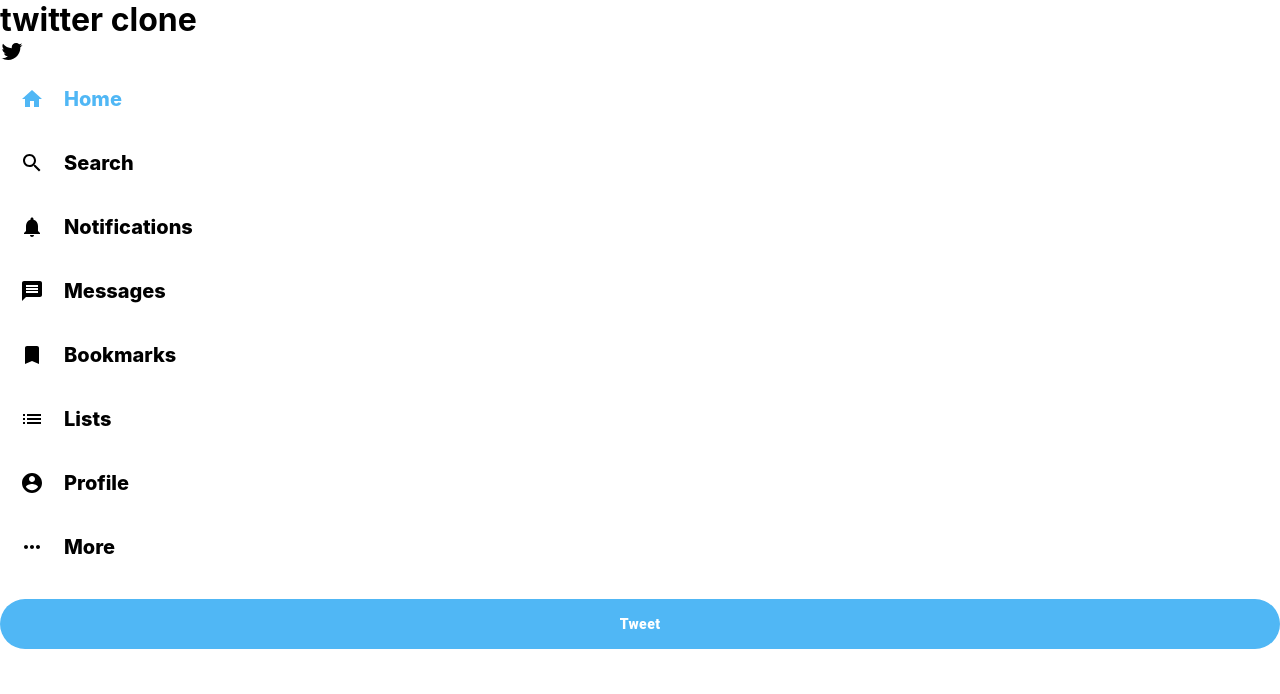
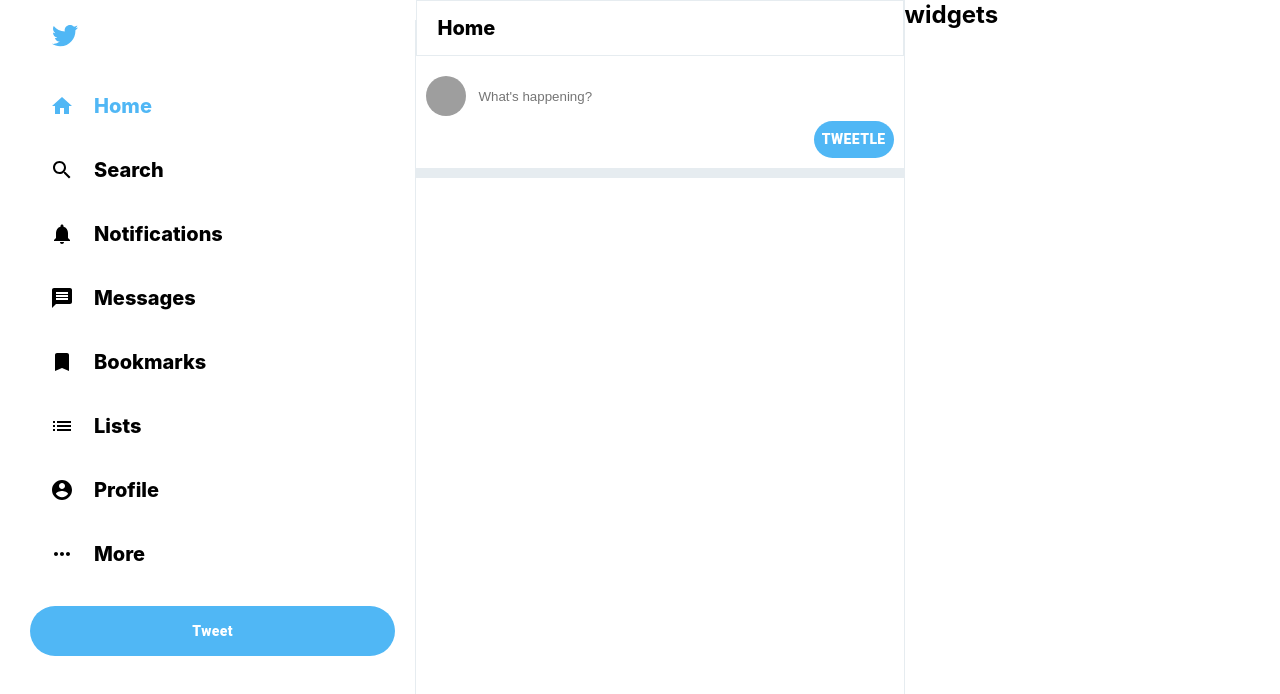
Before and after one commit to mucahit-sahin/twitter-basic-clone-react, a React (Create React App) app: page / in a window 1280 px wide. Shown: the top 694 px of the page. Built offline with nearby package versions, Linux system fonts and the light colour scheme; grey boxes are pictures that could not be loaded.

Commit message:
tweetbox yapıldı

```diff
--- a/src/App.css
+++ b/src/App.css
@@ -2,3 +2,12 @@
   --twiter-color: #50b7f5;
   --twitter-background: #e6ecf0;
 }
+
+.app {
+  display: flex;
+  height: 100vh;
+  max-width: 1300px;
+  margin-left: auto;
+  margin-right: auto;
+  padding: 0 10px;
+}
--- a/src/App.js
+++ b/src/App.js
@@ -1,12 +1,17 @@
 import React from "react";
 import "./App.css";
 import Sidebar from "./Components/Sidebar/Sidebar";
+import Feed from "./Components/Feed/Feed";
+import Widgets from "./Components/Widgets/Widgets";
 
 function App() {
   return (
-    <div>
-      <h1>twitter clone</h1>
+    <div className="app">
       <Sidebar />
+
+      <Feed />
+
+      <Widgets />
     </div>
   );
 }
--- /dev/null
+++ b/src/Components/Feed/Feed.css
@@ -0,0 +1,23 @@
+.feed {
+  flex: 0.4;
+  border-right: 1px solid #e6ecf0;
+  overflow-y: scroll;
+}
+
+.feed::-webkit-scrollbar {
+  display: none;
+}
+
+.feed-header {
+  position: sticky;
+  top: 0;
+  background-color: white;
+  z-index: 100;
+  border: 1px solid #e6ecf0;
+  padding: 15px 20px;
+}
+
+.feed-header > h2 {
+  font-size: 20px;
+  font-weight: 800;
+}
--- /dev/null
+++ b/src/Components/Feed/Feed.js
@@ -0,0 +1,17 @@
+import React from "react";
+import "./Feed.css";
+import TweetBox from "./TweetBox/TweetBox";
+
+function Feed() {
+  return (
+    <div className="feed">
+      <div className="feed-header">
+        <h2>Home</h2>
+      </div>
+
+      <TweetBox />
+    </div>
+  );
+}
+
+export default Feed;
--- /dev/null
+++ b/src/Components/Feed/TweetBox/TweetBox.css
@@ -0,0 +1,31 @@
+.tweetbox {
+  margin-top: 10px;
+  padding-right: 10px;
+  padding-bottom: 10px;
+  border-bottom: 10px solid #e6ecf0;
+}
+.tweetbox > form {
+  display: flex;
+  flex-direction: column;
+}
+
+.tweetbox-input-row {
+  display: flex;
+  margin-top: 10px;
+  margin-left: 10px;
+  margin-right: 10px;
+}
+.tweetbox-input {
+  flex: 1;
+  margin-left: 10px;
+  border-radius: 10px;
+  border: none;
+}
+.tweetbox-button {
+  margin-top: 5px !important;
+  margin-left: auto !important;
+  background-color: #50b7f5 !important;
+  border-radius: 30px !important;
+  color: white !important;
+  font-weight: 900 !important;
+}
--- /dev/null
+++ b/src/Components/Feed/TweetBox/TweetBox.js
@@ -0,0 +1,23 @@
+import React from "react";
+import "./TweetBox.css";
+import { Avatar, Button } from "@material-ui/core";
+
+function TweetBox() {
+  return (
+    <div className="tweetbox">
+      <form>
+        <div className="tweetbox-input-row">
+          <Avatar src="https://avatars2.githubusercontent.com/u/38807255?s=460&u=deb087d587be7f6a4000e4e710ec4d1daa6fde84&v=4" />
+          <input
+            className="tweetbox-input"
+            placeholder="What's happening?"
+            type="text"
+          />
+        </div>
+        <Button className="tweetbox-button">Tweetle</Button>
+      </form>
+    </div>
+  );
+}
+
+export default TweetBox;
--- a/src/Components/Sidebar/Sidebar.css
+++ b/src/Components/Sidebar/Sidebar.css
@@ -1,3 +1,18 @@
+.sidebar {
+  border-right: 1px solid #e6ecf0;
+  flex: 0.3;
+  margin-top: 20px;
+  padding-left: 20px;
+  padding-right: 20px;
+}
+
+.twitter-icon {
+  color: #50b7f5;
+  font-size: 30px !important;
+  margin-left: 20px;
+  margin-bottom: 20px;
+}
+
 .sidebar-tweet {
   background-color: #50b7f5 !important;
   border: none !important;
--- a/src/Components/Sidebar/Sidebar.js
+++ b/src/Components/Sidebar/Sidebar.js
@@ -15,7 +15,7 @@ import { Button } from "@material-ui/core";
 function Sidebar() {
   return (
     <div className="sidebar">
-      <TwitterIcon />
+      <TwitterIcon className="twitter-icon" />
       <SidebarOption active text="Home" Icon={HomeIcon} />
       <SidebarOption text="Search" Icon={SearchIcon} />
       <SidebarOption text="Notifications" Icon={NotificationsIcon} />
--- /dev/null
+++ b/src/Components/Widgets/Widgets.css
@@ -0,0 +1,3 @@
+.widgets {
+  flex: 0.3;
+}
--- /dev/null
+++ b/src/Components/Widgets/Widgets.js
@@ -0,0 +1,12 @@
+import React from "react";
+import "./Widgets.css";
+
+function Widgets() {
+  return (
+    <div className="widgets">
+      <h2>widgets</h2>
+    </div>
+  );
+}
+
+export default Widgets;
```
